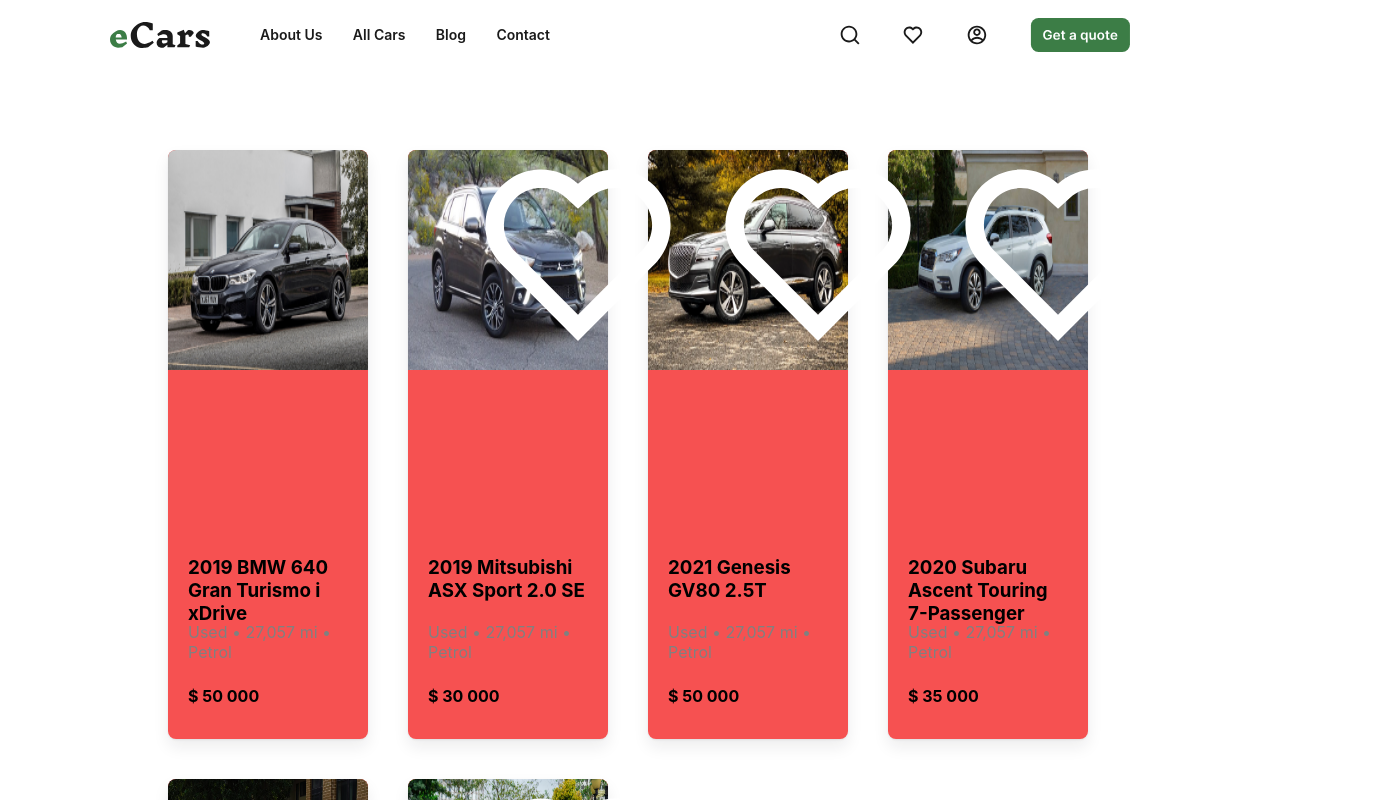
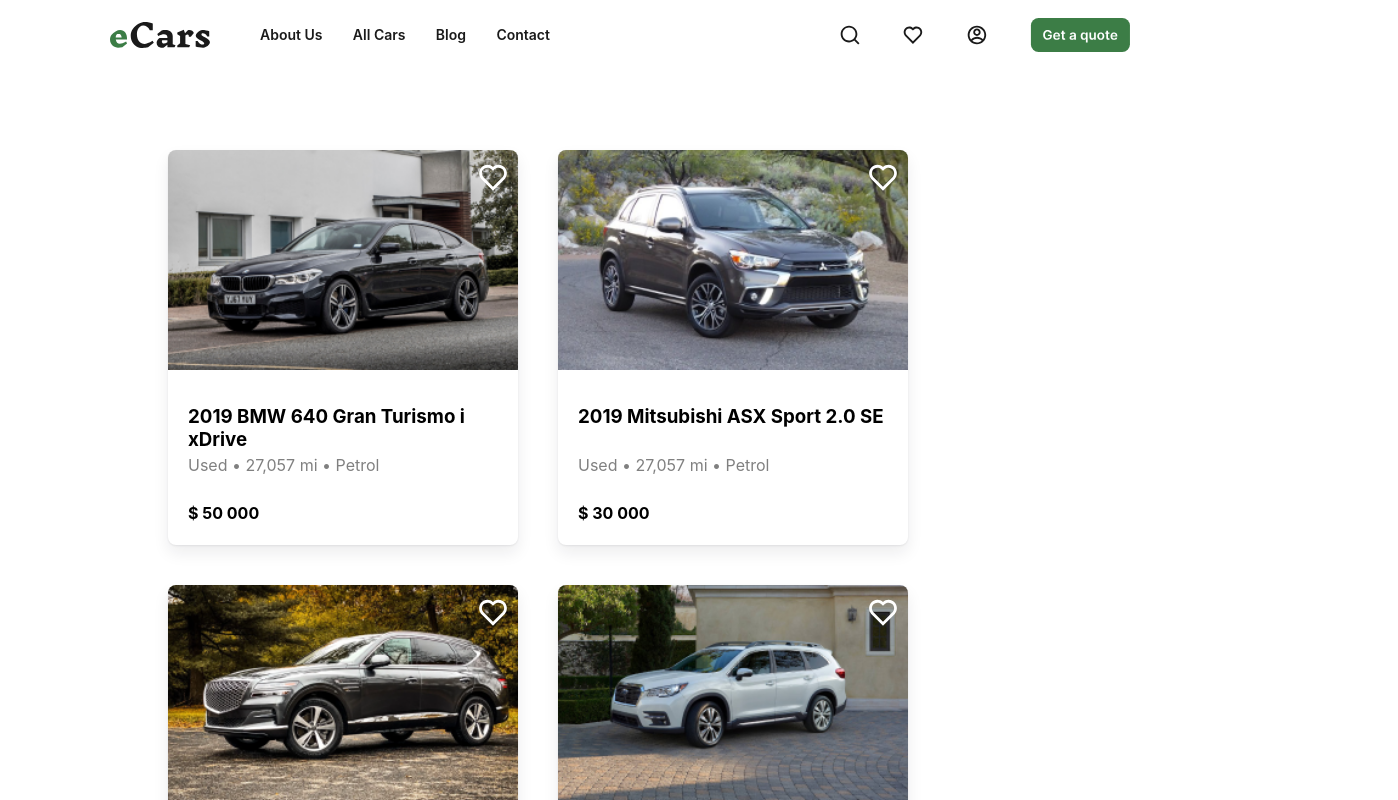
Before and after one commit to andriishramov/first_react_app, a React (Create React App) app: page /allcars in a window 1280 px wide. Shown: the top 800 px of the page, 1398 px wide, since content can reach past the window. Built offline with nearby package versions, Linux system fonts and the light colour scheme.

Commit message:
bug fixing

```diff
--- a/src/Components/Main/Main.css
+++ b/src/Components/Main/Main.css
@@ -1,19 +1,7 @@
-
 main section {
   display: flex;
   padding: 40px;
 }
-main .Cards {
-  display: flex;
-  flex-wrap: wrap;
-}
-main .Cards .Card {
-  width: 200px;
-  margin: 20px;
-  background-color: #f65151;
-}
-main .Cards .Card img {
-  width: 100%;
-}
+
 
 /*# sourceMappingURL=Main.css.map */
```
Also changed, not shown: 8 other files (tests, documents, lock files or other folders).
